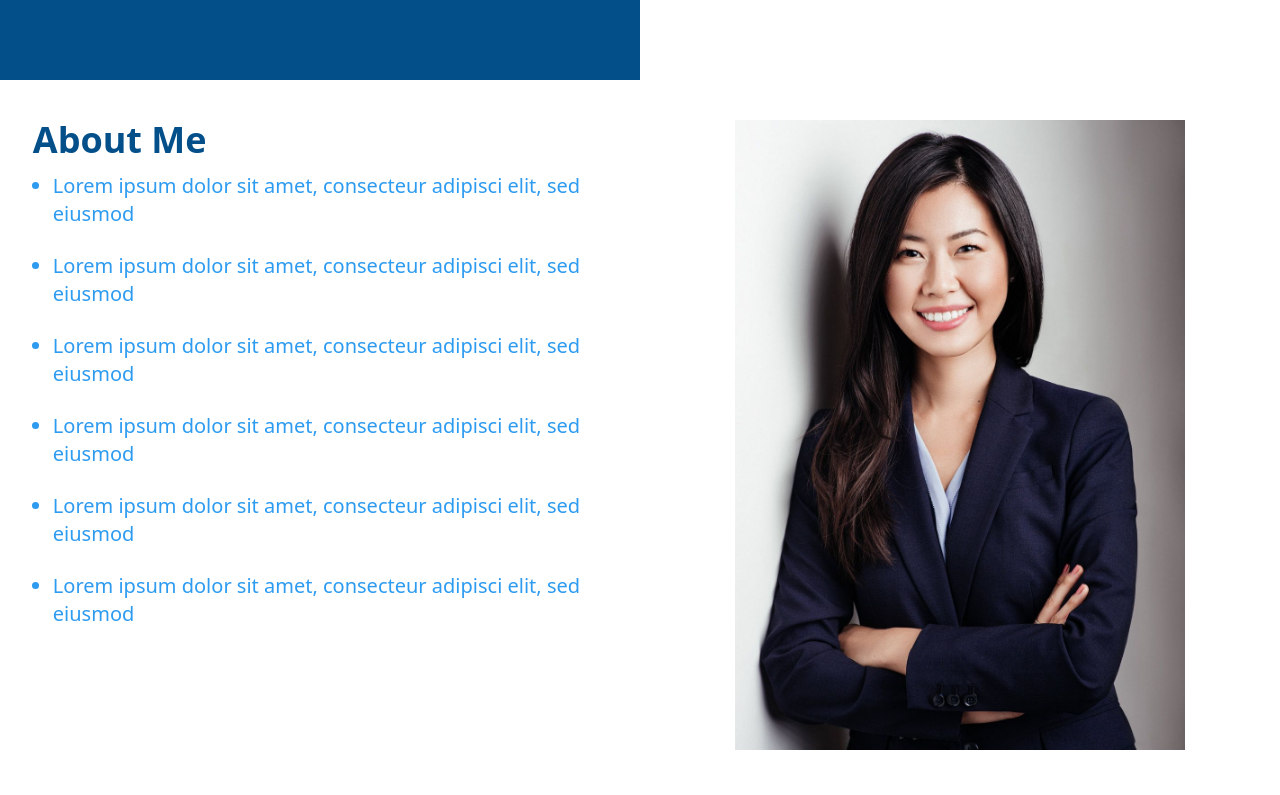
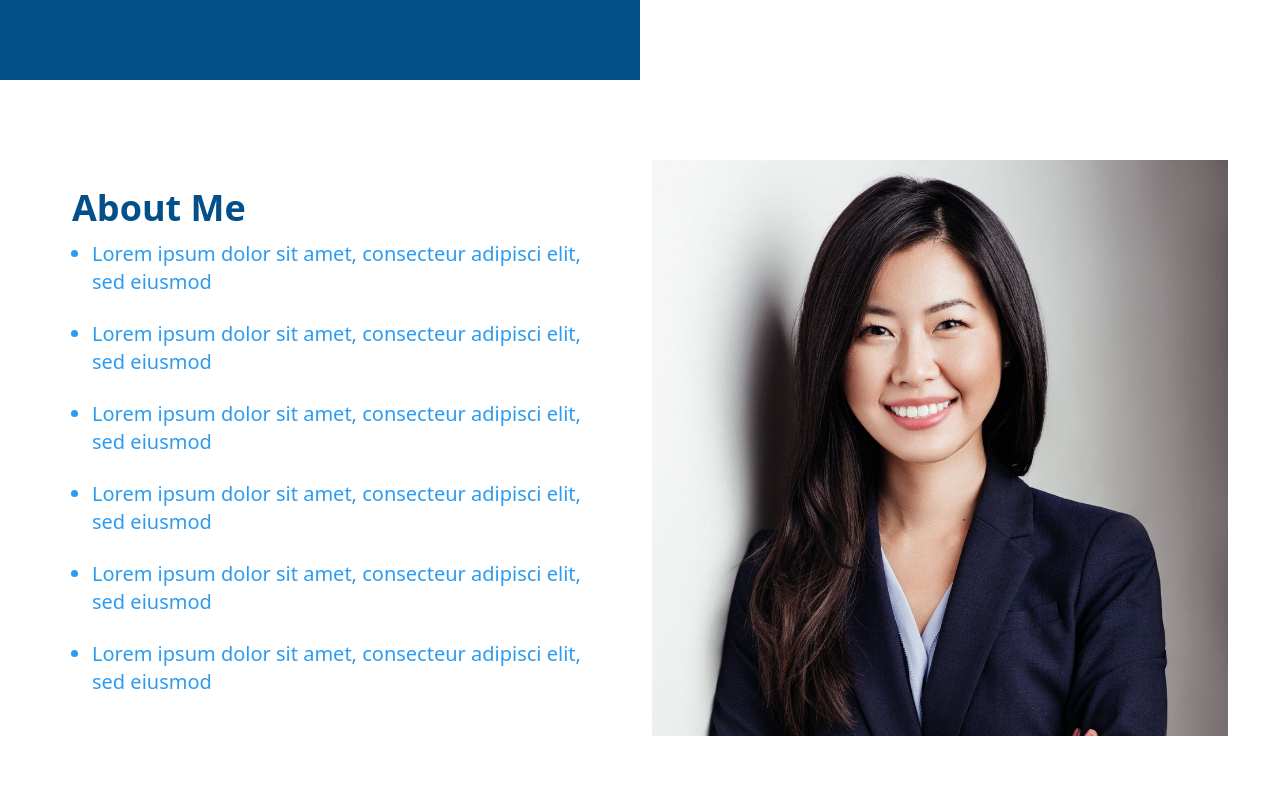
Before and after one commit to NkamaWilliams/ugochi-portfolio, a Next.js app: page / in a window 1280 px wide. Shown: the part 720-1515 px from the top of the page. Built offline with nearby package versions, Linux system fonts and the light colour scheme.

Commit message:
Improved about me section

```diff
--- a/pages/index.tsx
+++ b/pages/index.tsx
@@ -50,8 +50,9 @@ export default function Home() {
         </div>
       </header>
 
-      <section className='flex flex-col sm:flex-row justify-around mt-10 text-light-blue'>
-        <div className='w-full sm:w-[48%] px-5'>
+      <section className='flex flex-col sm:flex-row justify-around mt-10 text-light-blue sm:p-10'>
+        <div className='w-full sm:w-[48%] px-5 flex items-center'>
+          <div>
             <h1 className='text-4xl font-semibold text-dark-blue'>About Me</h1>
             <ul className='list-disc mx-5'>
               <li className='text-xl py-3'>Lorem ipsum dolor sit amet, consecteur adipisci elit, sed eiusmod</li>
@@ -62,10 +63,16 @@ export default function Home() {
               <li className='text-xl py-3'>Lorem ipsum dolor sit amet, consecteur adipisci elit, sed eiusmod</li>
             </ul>
           </div>
+        </div>
 
-        <div className='w-full sm:w-[48%] flex justify-center'>
-          <Image src='/images/girl.jpg' alt='ugo' width={450} height={400}/>
+        <div className='w-full sm:w-[48%] sm:aspect-square flex justify-center'>
+          {/* <Image src='/@/public/images/girl.jpg' alt='ugo' width={450} height={400}/> */}
+          <img className='object-cover w-full object-top' alt='ugo' src='/images/girl.jpg'/>
         </div>
+      </section>
+
+      <section>
+
       </section>
 
       <section className='my-10 max-w-6xl mx-auto'>
```
Lines whose indentation alone changed are shown as unchanged.
